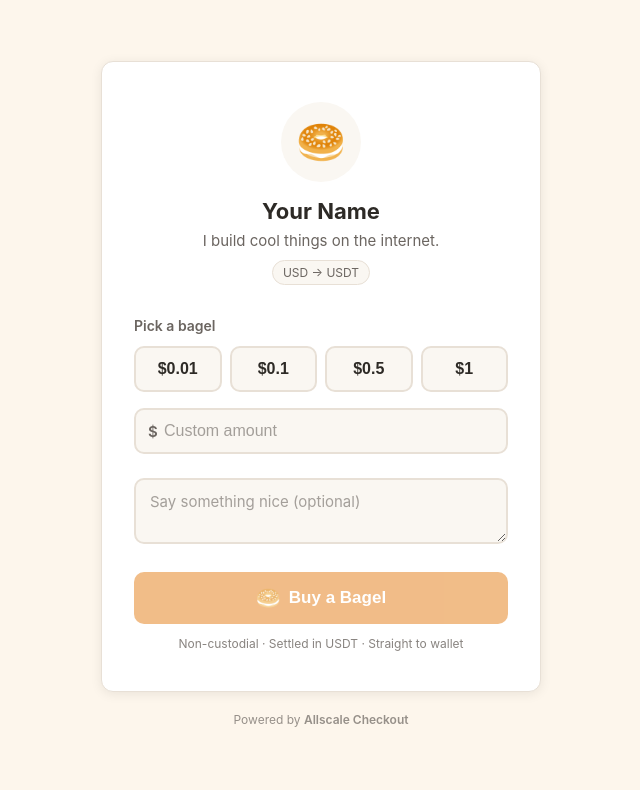
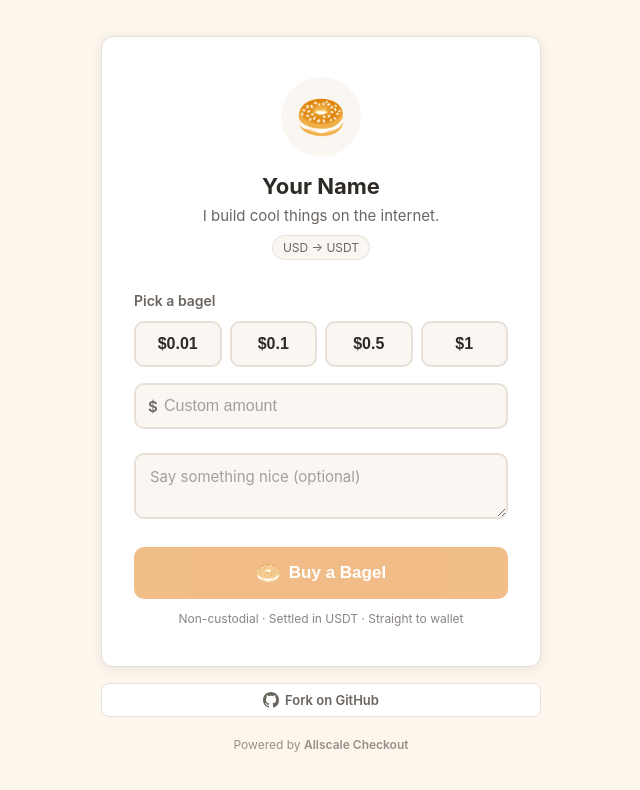
Before and after one commit to allscale-io/buy_me_a_bagel, a website: page index.html in a window 1280 px wide. Shown: the whole page, without its empty margins (319-959 px from the left). Drawn offline with Linux system fonts and the light colour scheme.

Commit message:
Add GitHub repo link below the card

```diff
--- a/assets/style.css
+++ b/assets/style.css
@@ -235,6 +235,28 @@
   font-size: 20px;
 }
 
+.github-link {
+  display: flex;
+  align-items: center;
+  justify-content: center;
+  gap: 6px;
+  margin-top: 16px;
+  padding: 8px 16px;
+  border: 1px solid var(--border);
+  border-radius: 8px;
+  background: var(--bg-card);
+  color: var(--text-secondary);
+  font-size: 13px;
+  font-weight: 600;
+  text-decoration: none;
+  transition: all 0.15s ease;
+}
+
+.github-link:hover {
+  border-color: var(--text-secondary);
+  color: var(--text);
+}
+
 .powered-by {
   text-align: center;
   margin-top: 20px;
--- a/index.html
+++ b/index.html
@@ -51,6 +51,11 @@
       </div>
     </div>
 
+    <a class="github-link" href="https://github.com/allscale-io/buy_me_a_bagel" target="_blank" rel="noopener">
+      <svg height="16" width="16" viewBox="0 0 16 16" fill="currentColor"><path d="M8 0C3.58 0 0 3.58 0 8c0 3.54 2.29 6.53 5.47 7.59.4.07.55-.17.55-.38 0-.19-.01-.82-.01-1.49-2.01.37-2.53-.49-2.69-.94-.09-.23-.48-.94-.82-1.13-.28-.15-.68-.52-.01-.53.63-.01 1.08.58 1.23.82.72 1.21 1.87.87 2.33.66.07-.52.28-.87.51-1.07-1.78-.2-3.64-.89-3.64-3.95 0-.87.31-1.59.82-2.15-.08-.2-.36-1.02.08-2.12 0 0 .67-.21 2.2.82.64-.18 1.32-.27 2-.27.68 0 1.36.09 2 .27 1.53-1.04 2.2-.82 2.2-.82.44 1.1.16 1.92.08 2.12.51.56.82 1.27.82 2.15 0 3.07-1.87 3.75-3.65 3.95.29.25.54.73.54 1.48 0 1.07-.01 1.93-.01 2.2 0 .21.15.46.55.38A8.013 8.013 0 0016 8c0-4.42-3.58-8-8-8z"/></svg>
+      Fork on GitHub
+    </a>
+
     <div class="powered-by">
       Powered by <a href="https://allscale.io" target="_blank" rel="noopener">Allscale Checkout</a>
     </div>
```
